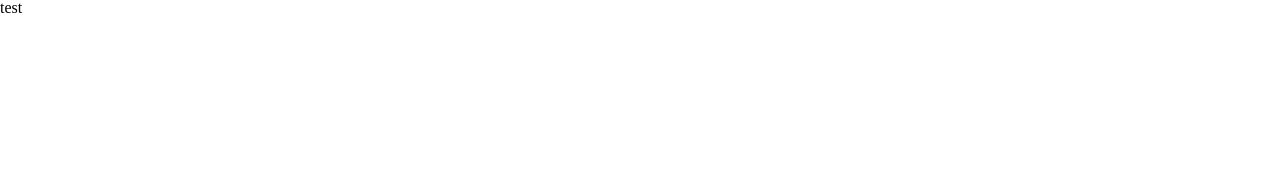
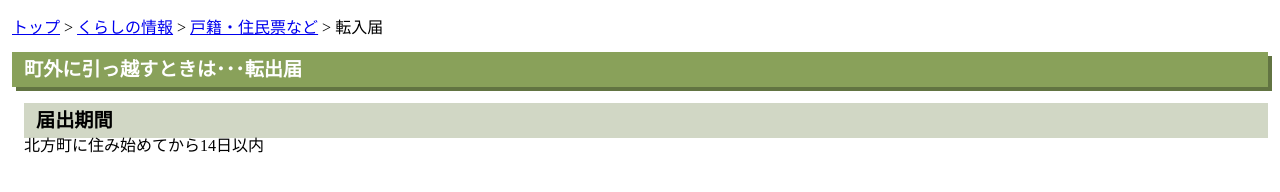
Before and after one commit to js-boi/kitakata-level3-template, a plain HTML site: page index.html in a window 1280 px wide. Drawn offline with nearby package versions, Linux system fonts and the light colour scheme.

Commit message:
Add:タイトル、サブタイトルのスタイリング

```diff
--- a/css/style.css
+++ b/css/style.css
@@ -3,3 +3,35 @@
 *, *::before, *::after {
     box-sizing: border-box;
 }
+
+/* パンくずリスト */
+.breadcrumb_list {
+    margin: 8px 0;
+}
+
+
+/* 第三階層 */
+.level3_container {
+    padding: 12px;
+}
+
+.level3_title {
+    background-color: #89A15A;
+    box-shadow: 4px 4px #627442;
+    margin: 16px 0;
+    padding: 8px 12px;
+    font-size: 1.2rem;
+    font-weight: bold;
+    color: #fff;
+}
+
+.level3_section {
+    margin: 12px 0 8px 12px;
+}
+
+.level3_title2 {
+    background-color: #D1D7C5;
+    padding: 8px 12px;
+    font-size: 1.2rem;
+    font-weight: bold;
+}
--- a/index.html
+++ b/index.html
@@ -10,6 +10,33 @@
     <link rel="stylesheet" href="css/style.css">
 </head>
 <body>
-<p>test</p>
+
+<div class="level3_container">
+    <div class="breadcrumb_list">
+        <a href="#">トップ</a>
+        <span>></span>
+        <a href="#">くらしの情報</a>
+        <span>></span>
+        <a href="#">戸籍・住民票など</a>
+        <span>></span>
+        <span>転入届</span>
+    </div>
+
+    <article>
+        <div class="level3_title">
+            <h2>町外に引っ越すときは･･･転出届</h2>
+        </div>
+        <div class="level3_section">
+            <div class="level3_title2">
+                <h3>届出期間</h3>
+            </div>
+            <div class="level3_section_item">
+                <p>北方町に住み始めてから14日以内</p>
+            </div>
+        </div>
+    </article>
+</div>
+
+
 </body>
 </html>
```
